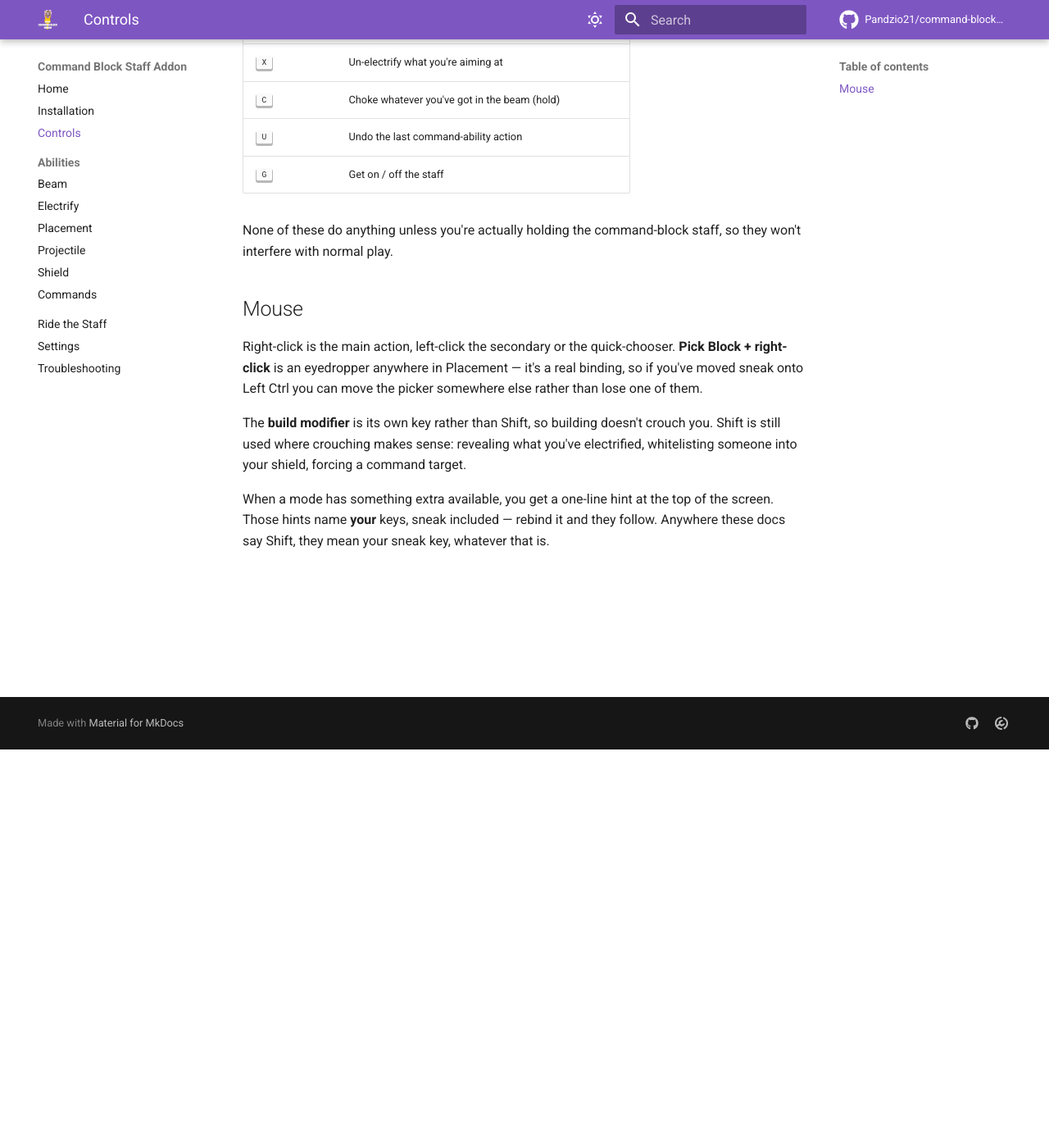
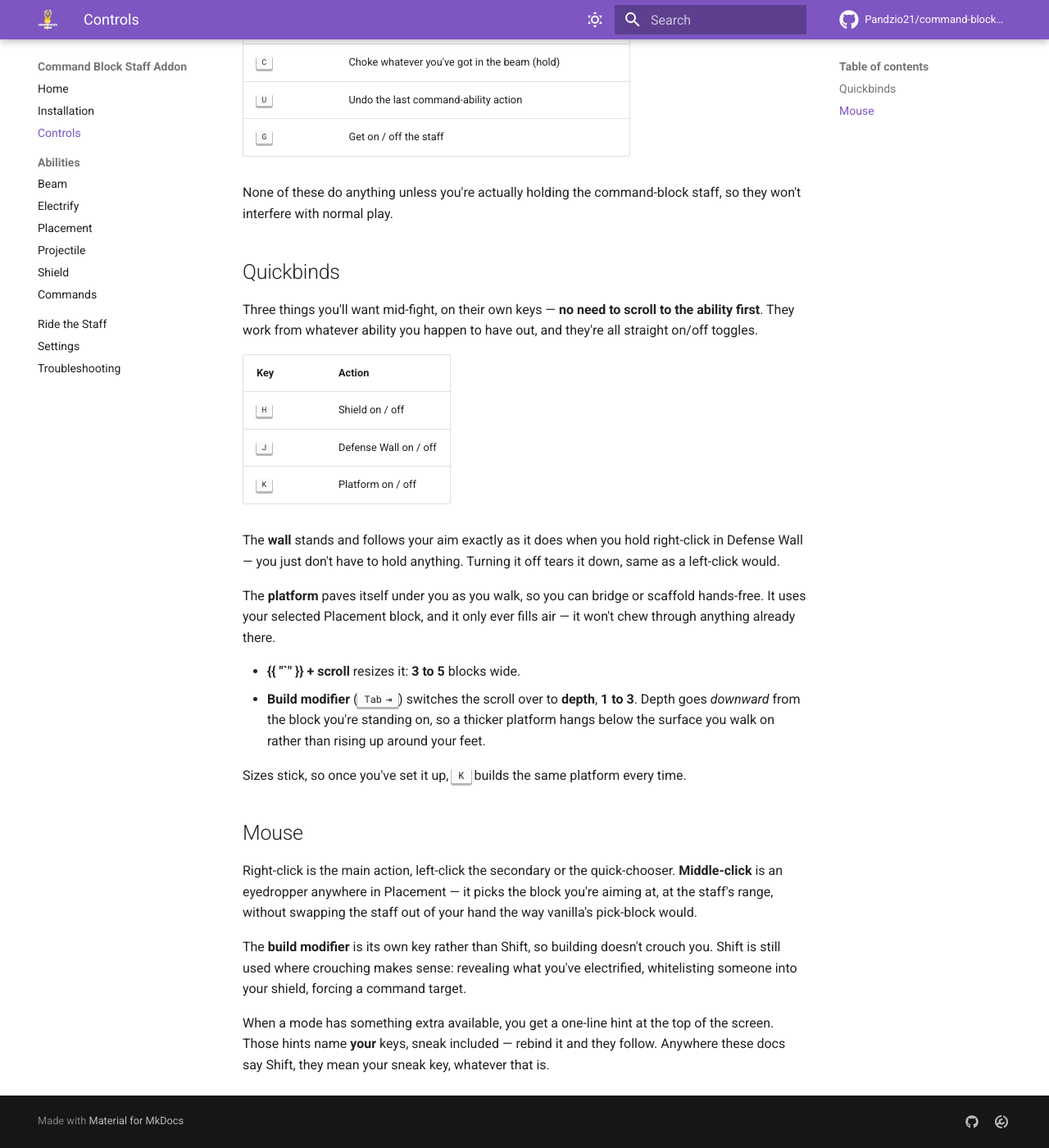
Before and after one commit to Pandzio21/command-block-staff, an MkDocs documentation site: the page built from docs/controls.md, in a window 1280 px wide and 1400 px high, scrolled down 486 px. Shown: the whole window at 82% size. Built offline with MkDocs 1.6.1 and Material for MkDocs 9.7.7, drawn with Linux system fonts in a browser that asks for light colours; comment, search, counter and statistics services are not loaded.

Commit message:
docs: quickbinds (shield / defense wall / platform), middle-click eyedropper
Adds a Quickbinds section to Controls and cross-links it from Shield and
Placement. Also corrects the eyedropper: it is middle-click now, not a
Left Ctrl keybinding.

```diff
--- a/docs/controls.md
+++ b/docs/controls.md
@@ -9,7 +9,6 @@ All of it is rebindable under **Options → Controls → Command Block Staff Add
 | {{ "`" }} + scroll | Tune the current ability |
 | ++v++ | Open the current ability's menu |
 | ++tab++ | Build modifier — paint, cycle shapes, summon, easy stairs |
-| ++ctrl++ | Pick Block (eyedropper) in Placement |
 | ++x++ | Un-electrify what you're aiming at |
 | ++c++ | Choke whatever you've got in the beam (hold) |
 | ++u++ | Undo the last command-ability action |
@@ -18,11 +17,35 @@ All of it is rebindable under **Options → Controls → Command Block Staff Add
 None of these do anything unless you're actually holding the command-block staff, so they won't interfere
 with normal play.
 
+## Quickbinds
+
+Three things you'll want mid-fight, on their own keys — **no need to scroll to the ability first**. They
+work from whatever ability you happen to have out, and they're all straight on/off toggles.
+
+| Key | Action |
+|-----|--------|
+| ++h++ | Shield on / off |
+| ++j++ | Defense Wall on / off |
+| ++k++ | Platform on / off |
+
+The **wall** stands and follows your aim exactly as it does when you hold right-click in Defense Wall —
+you just don't have to hold anything. Turning it off tears it down, same as a left-click would.
+
+The **platform** paves itself under you as you walk, so you can bridge or scaffold hands-free. It uses
+your selected Placement block, and it only ever fills air — it won't chew through anything already there.
+
+- **{{ "`" }} + scroll** resizes it: **3 to 5** blocks wide.
+- **Build modifier** (++tab++) switches the scroll over to **depth**, **1 to 3**. Depth goes *downward*
+  from the block you're standing on, so a thicker platform hangs below the surface you walk on rather
+  than rising up around your feet.
+
+Sizes stick, so once you've set it up, ++k++ builds the same platform every time.
+
 ## Mouse
 
-Right-click is the main action, left-click the secondary or the quick-chooser. **Pick Block + right-click**
-is an eyedropper anywhere in Placement — it's a real binding, so if you've moved sneak onto Left Ctrl you
-can move the picker somewhere else rather than lose one of them.
+Right-click is the main action, left-click the secondary or the quick-chooser. **Middle-click** is an
+eyedropper anywhere in Placement — it picks the block you're aiming at, at the staff's range, without
+swapping the staff out of your hand the way vanilla's pick-block would.
 
 The **build modifier** is its own key rather than Shift, so building doesn't crouch you. Shift is still
 used where crouching makes sense: revealing what you've electrified, whitelisting someone into your shield,
```
Also changed, not shown: docs/abilities/placement.md (+12 -3 lines), docs/abilities/shield.md (+3 -0 lines).
